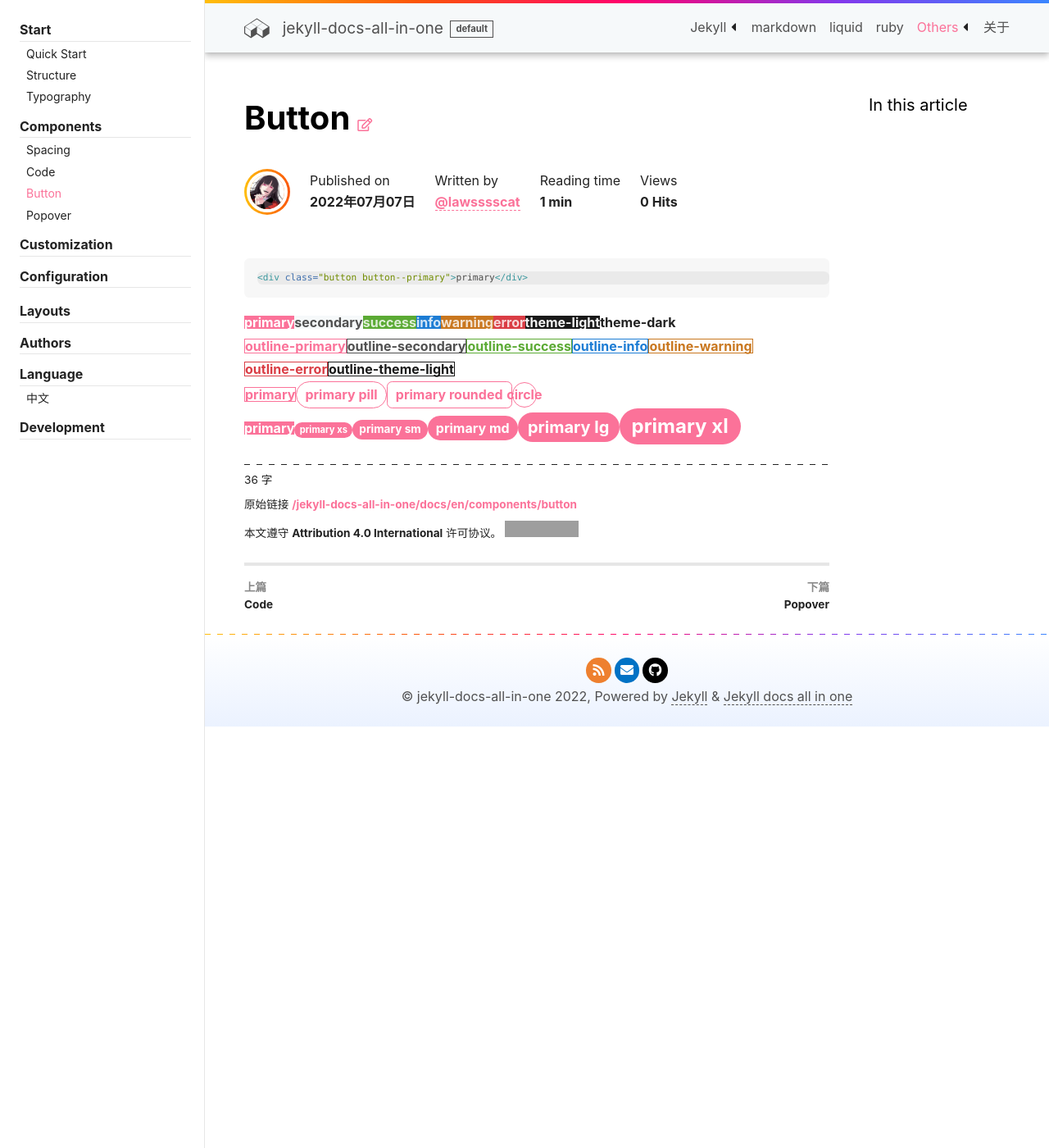
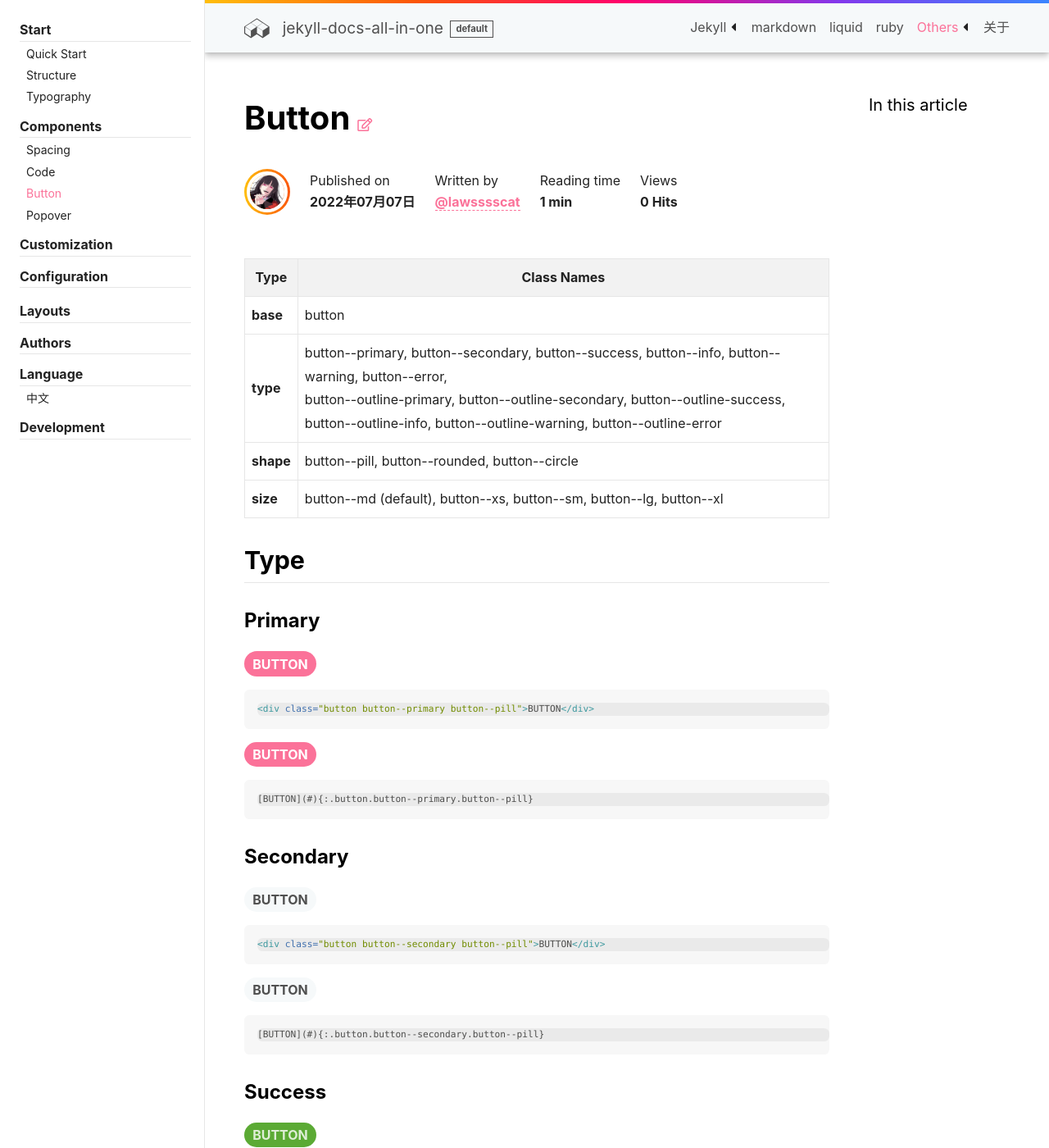
Before and after one commit to LawssssCat/jekyll-docs, a Jekyll site: the page built from _docs/en/components/button.md, in a window 1280 px wide and 1400 px high. Shown: the whole window at 82% size. Built offline with Jekyll 4.4.1, drawn with Linux system fonts in a browser that asks for light colours; comment, search, counter and statistics services are not loaded; some of the changed text lies outside the part shown; grey boxes are pictures that could not be loaded.

Commit message:
docs: button.md

````diff
--- a/_docs/en/components/button.md
+++ b/_docs/en/components/button.md
@@ -4,96 +4,267 @@
 permalink: /docs/en/components/button
 ---
 
+| Type | Class Names |
+| ---- | ---- |
+| **base**  | button |
+| **type**  | button\-\-primary, button\-\-secondary, button\-\-success, button\-\-info, button\-\-warning, button\-\-error, <br>button\-\-outline\-primary, button\-\-outline\-secondary, button\-\-outline\-success, button\-\-outline\-info, button\-\-outline\-warning, button\-\-outline\-error |
+| **shape** | button\-\-pill, button\-\-rounded, button\-\-circle |
+| **size**  | button\-\-md (default), button\-\-xs, button\-\-sm, button\-\-lg, button\-\-xl |
+
+## Type
+
+### Primary
+
+<!-- ============================= -->
+{%- capture _code -%}
+<div class="button button--primary button--pill">BUTTON</div>
+{%- endcapture -%}
+
+{{ _code }}
+
 ```html
-<div class="button button--primary">primary</div>
+{{ _code }}
 ```
+<!-- ============================= -->
+{%- capture _code -%}
+[BUTTON](#){:.button.button--primary.button--pill}
+{%- endcapture -%}
 
-<p>
-  <div class="button button--primary">
-  primary
-  </div>
-  <div class="button button--secondary">
-  secondary
-  </div>
-  <div class="button button--success">
-  success
-  </div>
-  <div class="button button--info">
-  info
-  </div>
-  <div class="button button--warning">
-  warning
-  </div>
-  <div class="button button--error">
-  error
-  </div>
-  <div class="button button--theme-light">
-  theme-light
-  </div>
-  <div class="button button--theme-dark">
-  theme-dark
-  </div>
+{{ _code }}
 
-  <br>
+```html
+{{ _code }}
+```
+<!-- ============================= -->
 
-  <div class="button button--outline-primary">
-  outline-primary
-  </div>
-  <div class="button button--outline-secondary">
-  outline-secondary
-  </div>
-  <div class="button button--outline-success">
-  outline-success
-  </div>
-  <div class="button button--outline-info">
-  outline-info
-  </div>
-  <div class="button button--outline-warning">
-  outline-warning
-  </div>
-  <div class="button button--outline-error">
-  outline-error
-  </div>
-  <div class="button button--outline-theme-light">
-  outline-theme-light
-  </div>
-  <div class="button button--outline-theme-dark">
-  outline-theme-dark
-  </div>
+### Secondary
 
-  <br>
+<!-- ============================= -->
+{%- capture _code -%}
+<div class="button button--secondary button--pill">BUTTON</div>
+{%- endcapture -%}
 
-  <div class="button button--outline-primary">
-  primary
-  </div>
-  <div class="button button--outline-primary button--pill">
-  primary pill
-  </div>
-  <div class="button button--outline-primary button--rounded">
-  primary rounded
-  </div>
-  <div class="button button--outline-primary button--circle">
-  circle
-  </div>
+{{ _code }}
 
-  <br>
+```html
+{{ _code }}
+```
+<!-- ============================= -->
+{%- capture _code -%}
+[BUTTON](#){:.button.button--secondary.button--pill}
+{%- endcapture -%}
 
-  <div class="button button--primary">
-  primary
-  </div>
-  <div class="button button--primary button--pill button--xs">
-  primary xs
-  </div>
-  <div class="button button--primary button--pill button--sm">
-  primary sm
-  </div>
-  <div class="button button--primary button--pill button--md">
-  primary md
-  </div>
-  <div class="button button--primary button--pill button--lg">
-  primary lg
-  </div>
-  <div class="button button--primary button--pill button--xl">
-  primary xl
-  </div>
-</p>
+{{ _code }}
+
+```html
+{{ _code }}
+```
+<!-- ============================= -->
+
+### Success
+
+<!-- ============================= -->
+{%- capture _code -%}
+<div class="button button--success button--pill">BUTTON</div>
+{%- endcapture -%}
+
+{{ _code }}
+
+```html
+{{ _code }}
+```
+<!-- ============================= -->
+{%- capture _code -%}
+[BUTTON](#){:.button.button--success.button--pill}
+{%- endcapture -%}
+
+{{ _code }}
+
+```html
+{{ _code }}
+```
+<!-- ============================= -->
+
+### Outline
+
+<!-- ============================= -->
+{%- capture _code -%}
+<div class="button button--outline-success button--pill">BUTTON</div>
+{%- endcapture -%}
+
+{{ _code }}
+
+```html
+{{ _code }}
+```
+<!-- ============================= -->
+{%- capture _code -%}
+[BUTTON](#){:.button.button--outline-success.button--pill}
+{%- endcapture -%}
+
+{{ _code }}
+
+```html
+{{ _code }}
+```
+<!-- ============================= -->
+
+## Shape
+
+### Pill
+
+<!-- ============================= -->
+{%- capture _code -%}
+<div class="button button--primary button--pill">BUTTON</div>
+{%- endcapture -%}
+
+{{ _code }}
+
+```html
+{{ _code }}
+```
+<!-- ============================= -->
+{%- capture _code -%}
+[BUTTON](#){:.button.button--primary .button--pill}
+{%- endcapture -%}
+
+{{ _code }}
+
+```html
+{{ _code }}
+```
+<!-- ============================= -->
+
+### Rounded
+
+<!-- ============================= -->
+{%- capture _code -%}
+<div class="button button--primary button--rounded">BUTTON</div>
+{%- endcapture -%}
+
+{{ _code }}
+
+```html
+{{ _code }}
+```
+<!-- ============================= -->
+{%- capture _code -%}
+[BUTTON](#){:.button.button--primary .button--rounded}
+{%- endcapture -%}
+
+{{ _code }}
+
+```html
+{{ _code }}
+```
+<!-- ============================= -->
+
+### Circle
+
+<!-- ============================= -->
+{%- capture _code -%}
+<div class="button button--primary button--circle">X</div>
+{%- endcapture -%}
+
+{{ _code }}
+
+```html
+{{ _code }}
+```
+<!-- ============================= -->
+{%- capture _code -%}
+[X](#){:.button.button--primary.button--circle}
+{%- endcapture -%}
+
+{{ _code }}
+
+```html
+{{ _code }}
+```
+<!-- ============================= -->
+
+### Tag
+
+<!-- ============================= -->
+{%- capture _code -%}
+<div class="button button--primary button--tag">BUTTON</div>
+{%- endcapture -%}
+
+{{ _code }}
+
+```html
+{{ _code }}
+```
+<!-- ============================= -->
+{%- capture _code -%}
+[BUTTON](#){:.button.button--primary.button--tag}
+{%- endcapture -%}
+
+{{ _code }}
+
+```html
+{{ _code }}
+```
+<!-- ============================= -->
+
+## Size
+
+### Extreme Small
+
+<!-- ============================= -->
+{%- capture _code -%}
+<div class="button button--primary button--rounded button--xs">BUTTON</div>
+{%- endcapture -%}
+{{ _code }}
+```html
+{{ _code }}
+```
+<!-- ============================= -->
+
+### Small
+
+<!-- ============================= -->
+{%- capture _code -%}
+<div class="button button--primary button--rounded button--sm">BUTTON</div>
+{%- endcapture -%}
+{{ _code }}
+```html
+{{ _code }}
+```
+<!-- ============================= -->
+
+### Middle
+
+<!-- ============================= -->
+{%- capture _code -%}
+<div class="button button--primary button--rounded">BUTTON</div>
+{%- endcapture -%}
+{{ _code }}
+```html
+{{ _code }}
+```
+<!-- ============================= -->
+
+### Large
+
+<!-- ============================= -->
+{%- capture _code -%}
+<div class="button button--primary button--rounded button--lg">BUTTON</div>
+{%- endcapture -%}
+{{ _code }}
+```html
+{{ _code }}
+```
+<!-- ============================= -->
+
+### Extreme Large
+
+<!-- ============================= -->
+{%- capture _code -%}
+<div class="button button--primary button--rounded button--xl">BUTTON</div>
+{%- endcapture -%}
+{{ _code }}
+```html
+{{ _code }}
+```
+<!-- ============================= -->
--- a/_sass/common/components/_button.scss
+++ b/_sass/common/components/_button.scss
@@ -126,8 +126,12 @@
 }
 
 .button--tag {
+  @include inline-flex();
+  @include justify-content(center);
+  @include align-items(center);
   @include button--outline(text-color-3, main-color-3);
   position: relative;
+  padding-right: .5em;
   padding-left: 1em;
   border-top-left-radius: .5em;
   border-bottom-left-radius: .5em;
@@ -141,7 +145,14 @@
     border-radius: .25rem;
     transform: translateY(-50%);
     @include themeify {
-      background-color: themed(text-color-3);
+      background: themed(text-color-3);
+    }
+  }
+  @include hover {
+    @include themeify {
+      &::before {
+        background: themed(main-color-3);
+      }
     }
   }
 }
````
